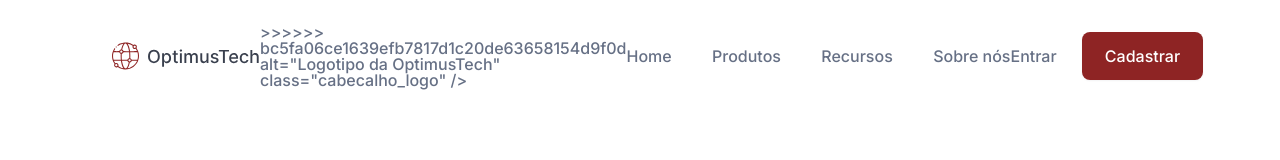
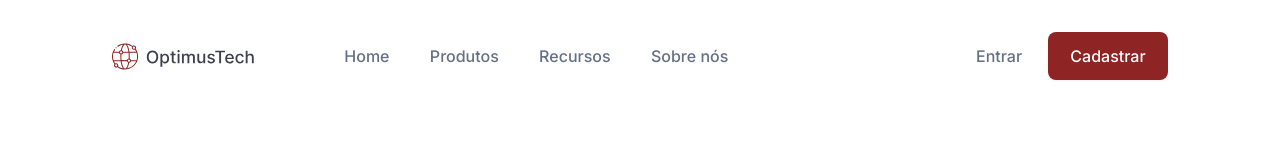
Before and after one commit to jlhmtt/7-days-of-code, a plain HTML site: page index.html in a window 1280 px wide. Drawn offline with Linux system fonts and the light colour scheme.

Commit message:
Consertando o logotipo

```diff
--- a/index.html
+++ b/index.html
@@ -18,9 +18,11 @@
     </head>
     <body>
         <header class="cabecalho">
-            <img <<<<<<< HEAD src="assets/img/_Button-base.svg" ======= >>>>>>>
-            bc5fa06ce1639efb7817d1c20de63658154d9f0d alt="Logotipo da
-            OptimusTech" class="cabecalho_logo" />
+            <img
+                src="assets/img/_Button-base.svg"
+                alt="Logotipo da OptimusTech"
+                class="cabecalho_logo"
+            />
             <container class="cabecalho_container">
                 <nav class="cabecalho_nav">
                     <a href="" class="cabecalho_nav-link">Home</a
```
